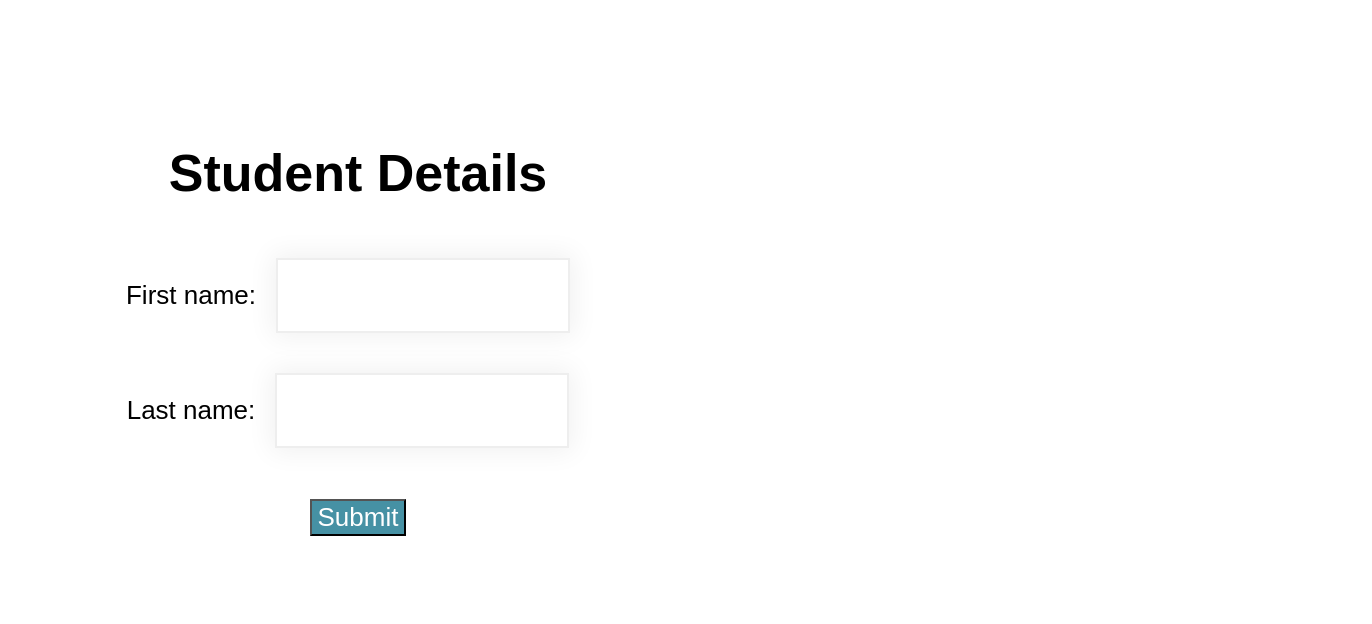
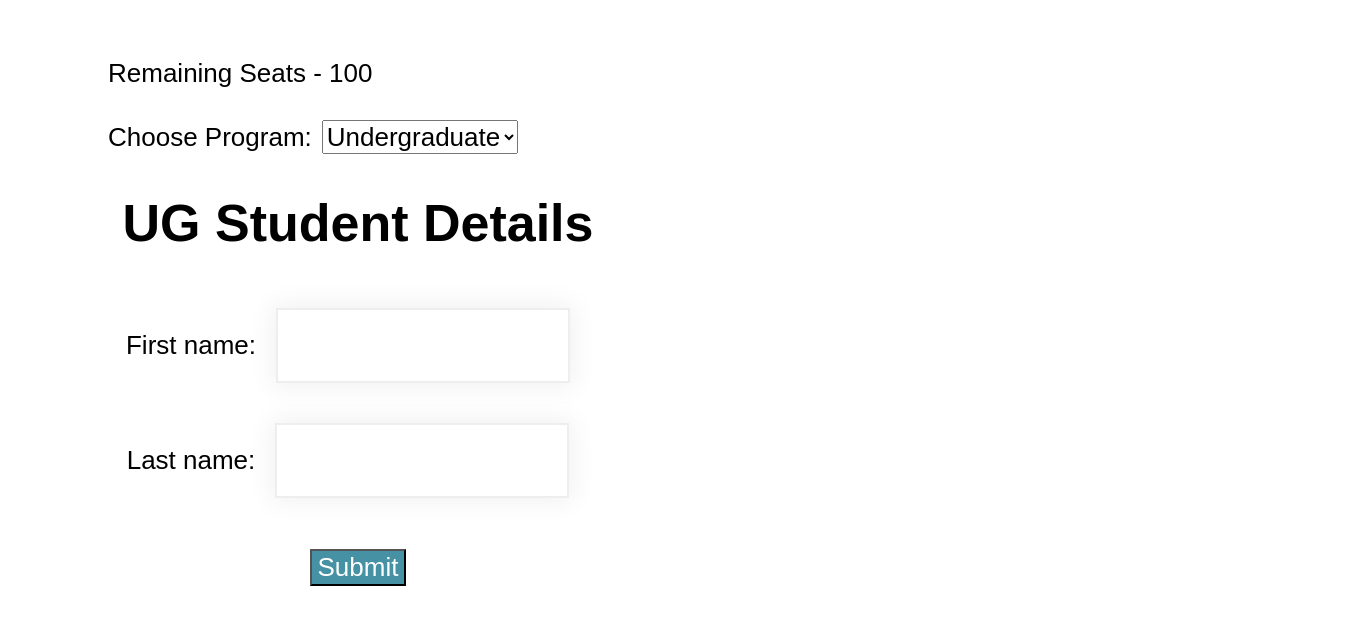
Before and after one commit to lookinkz/just_react, a React (Create React App) app: page / in a window 1280 px wide. Shown: the top 624 px of the page, 1372 px wide, since content can reach past the window. Built offline with nearby package versions, Linux system fonts and the light colour scheme.

Commit message:
chapter3 go to props and state

```diff
--- a/src/App.css
+++ b/src/App.css
@@ -33,3 +33,25 @@
   font-style: italic;
 
 }
+
+.App {
+  font-family: sans-serif;
+  font-size: 26px;
+  text-align: left;
+  width: 100%;
+  padding-top: 50px;
+  float: left;
+  }
+
+.programs {
+  padding-left: 100px;
+  width: 100%;
+  float: left;
+  }
+
+.appDropDowns {
+  color: black;
+  font-family: inherit;
+  font-size: inherit;
+  margin-left: 10px;
+  }
--- a/src/App.js
+++ b/src/App.js
@@ -1,11 +1,39 @@
 import React from "react";
 import "./App.css";
 import EnrolmentForm from "./EnrolmentForm";
+import { useState } from "react";
 
 function App() {
+  const [program, setProgram] = useState("UG");
+  const [seats, setSeats] = useState(100);
+  const handleChange = (event) => {
+    setProgram(event.target.value);
+  };
+  const setUpdatedSeats = (updatedSeats) => {
+    setSeats(updatedSeats);
+  };
   return (
     <div className="App">
-      <EnrolmentForm>Just React</EnrolmentForm>
+      <div className="programs">
+        <label>Remaining Seats - {seats}</label>
+        <br />
+        <br />
+        <label>Choose Program:</label>
+        <select
+          className="appDropDowns"
+          onChange={handleChange}
+          value={program}
+        >
+          <option value="UG">Undergraduate</option>
+          <option value="PG">Postgraduate</option>
+        </select>
+      </div>
+
+      <EnrolmentForm
+        chosenProgram={program}
+        setUpdatedSeats={setUpdatedSeats}
+        currentSeats={seats}
+      />
     </div>
   );
 }
--- a/src/EnrolmentForm.js
+++ b/src/EnrolmentForm.js
@@ -1,19 +1,20 @@
 import "./App.css";
 import { useState } from "react";
 
-function EnrolmentForm() {
+function EnrolmentForm(props) {
   const [firstName, setFirstName] = useState("");
   const [lastName, setLastName] = useState("");
   const [welcomeMessage, setWelcomeMessage] = useState("");
-
+  // control the submit button
   const handleSubmit = (event) => {
-    setWelcomeMessage(`Welcome ${firstName} ${lastName}`);
+    setWelcomeMessage(`Welcome, ${firstName} ${lastName}`);
+    props.setUpdatedSeats(props.currentSeats - 1);
     event.preventDefault();
   };
   return (
     <div>
       <form className="enrolForm" onSubmit={handleSubmit}>
-        <h1>Student Details</h1>
+        <h1>{props.chosenProgram} Student Details</h1>
         <label>First name:</label>
         <input
           type="text"
```
